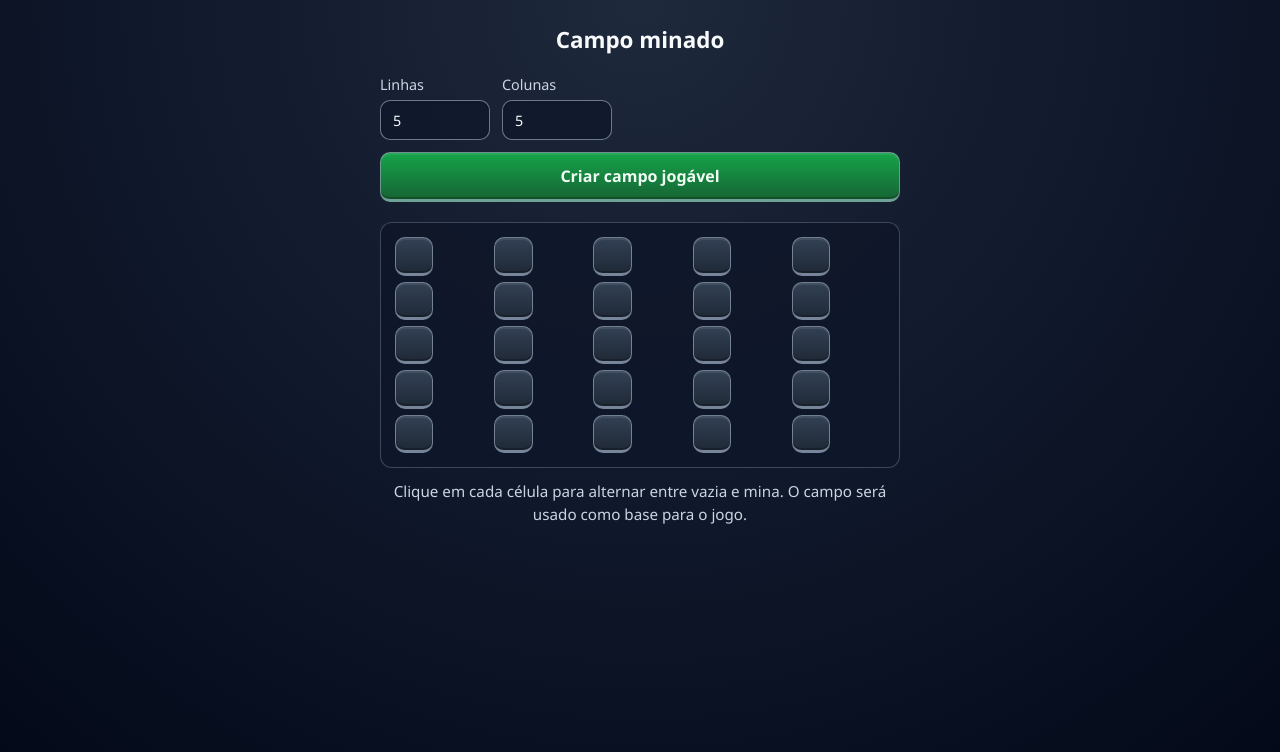
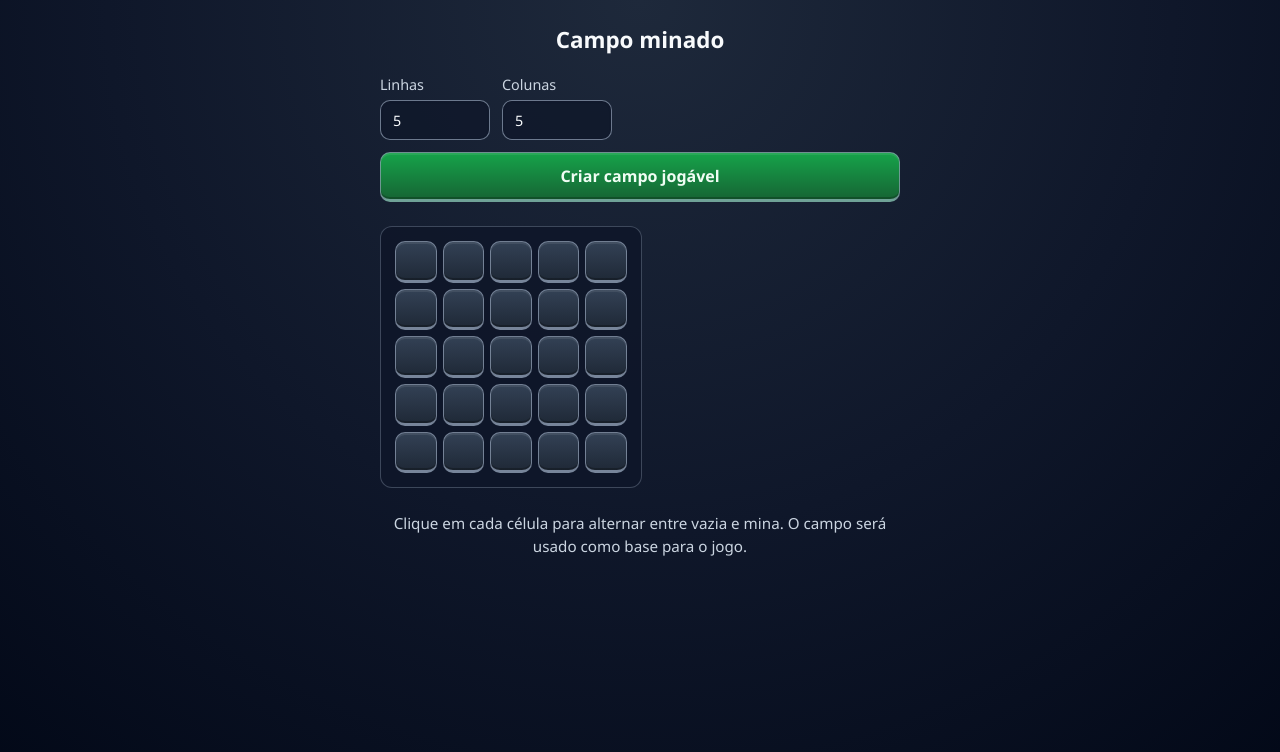
Before and after one commit to ocult/minesweeper, an Angular app: page /def in a window 1280 px wide. Shown: the top 752 px of the page. Built offline with nearby package versions, Linux system fonts and the light colour scheme.

Commit message:
Criação de componente comum.

```diff
--- a/src/app/camp-definition/camp-definition.component.html
+++ b/src/app/camp-definition/camp-definition.component.html
@@ -15,17 +15,12 @@
 
   <button class="action-button primary" type="button" (click)="createCamp()">Criar campo jogável</button>
 
-  <table>
-    <tbody>
-      <tr *ngFor="let row of definition.camp; let x = index">
-        <td *ngFor="let col of row; let y = index">
-          <button (click)="definition.changeBomb(x, y)" [ngClass]="getButtonClasses(x, y)">
-            <span class="cell-value">{{ htmlDisplay(x, y) }}</span>
-          </button>
-        </td>
-      </tr>
-    </tbody>
-  </table>
+  <app-minefield
+    [rows]="definition.camp"
+    [getCellValue]="htmlDisplay.bind(this)"
+    [getAppearance]="getCellAppearance.bind(this)"
+    (cellClick)="definition.changeBomb($event.x, $event.y)"
+  ></app-minefield>
 
   <p class="helper-text">
     Clique em cada célula para alternar entre vazia e mina.
--- a/src/app/camp-definition/camp-definition.component.less
+++ b/src/app/camp-definition/camp-definition.component.less
@@ -82,70 +82,3 @@ form {
   background: linear-gradient(180deg, #16a34a 0%, #166534 100%);
   color: #f0fdf4;
 }
-
-table {
-  border-spacing: 6px;
-  margin-top: 8px;
-  background: rgba(15, 23, 42, 0.9);
-  border: 1px solid rgba(148, 163, 184, 0.35);
-  border-radius: 12px;
-  padding: 8px;
-}
-
-td {
-  margin: 0;
-  padding: 0;
-}
-
-.cell-button {
-  width: 2.4rem;
-  height: 2.4rem;
-  min-width: 2.4rem;
-  min-height: 2.4rem;
-  margin: 0;
-  padding: 0;
-  border: 1px solid rgba(148, 163, 184, 0.7);
-  border-bottom-width: 3px;
-  border-radius: 10px;
-  background: linear-gradient(180deg, #334155 0%, #1f2937 100%);
-  color: #f8fafc;
-  font-family: 'Segoe UI', Tahoma, Geneva, Verdana, sans-serif;
-  font-size: 1rem;
-  font-weight: 800;
-  line-height: 1;
-  display: flex;
-  align-items: center;
-  justify-content: center;
-  box-shadow: inset 0 2px 0 rgba(255, 255, 255, 0.08), inset 0 -2px 0 rgba(0, 0, 0, 0.25);
-  cursor: pointer;
-  position: relative;
-  transition: transform 0.12s ease, filter 0.12s ease;
-}
-
-.cell-button:hover {
-  transform: translateY(-1px);
-  filter: brightness(1.08);
-}
-
-.cell-button.bomb::before {
-  content: '💣';
-  position: absolute;
-  inset: 0;
-  display: flex;
-  align-items: center;
-  justify-content: center;
-  font-size: 1.1rem;
-}
-
-.cell-button.bomb .cell-value {
-  visibility: hidden;
-}
-
-.cell-value {
-  display: inline-flex;
-  align-items: center;
-  justify-content: center;
-  width: 100%;
-  height: 100%;
-  text-shadow: 0 1px 0 rgba(255, 255, 255, 0.12);
-}
--- a/src/app/camp-definition/camp-definition.component.ts
+++ b/src/app/camp-definition/camp-definition.component.ts
@@ -2,6 +2,8 @@ import { CommonModule } from '@angular/common';
 import { Component, OnInit } from '@angular/core';
 import { FormsModule } from '@angular/forms';
 import { Router } from '@angular/router';
+import { MinefieldAppearance } from '../shared/minefield.types';
+import { MinefieldComponent } from '../shared/minefield.component';
 import { Bootcamp } from './bootcamp';
 import { CampStateService } from '../camp/camp-state.service';
 
@@ -9,10 +11,9 @@ import { CampStateService } from '../camp/camp-state.service';
   selector: 'app-camp-definition',
   templateUrl: './camp-definition.component.html',
   styleUrls: ['./camp-definition.component.less'],
-  imports: [CommonModule, FormsModule]
+  imports: [CommonModule, FormsModule, MinefieldComponent]
 })
 export class CampDefinitionComponent implements OnInit {
-
   definition = new Bootcamp(5, 5);
 
   constructor(
@@ -25,16 +26,11 @@ export class CampDefinitionComponent implements OnInit {
 
   htmlDisplay(x: number, y: number): string {
     const value = this.definition.display(x, y);
-    return value === ' ' ? '' : value;
+    return value === ' ' ? ' ' : value;
   }
 
-  getButtonClasses(x: number, y: number): string[] {
-    const classes = ['cell-button'];
-    if (this.definition.display(x, y) === '*') {
-      classes.push('bomb');
-    }
-
-    return classes;
+  getCellAppearance(x: number, y: number): MinefieldAppearance {
+    return this.definition.display(x, y) === '*' ? 'bomb' : 'hidden';
   }
 
   createCamp(): void {
--- a/src/app/camp/camp.component.less
+++ b/src/app/camp/camp.component.less
@@ -60,125 +60,6 @@
   color: #f8fafc;
 }
 
-table {
-  border-spacing: 6px;
-  margin: 12px 0;
-  background: rgba(15, 23, 42, 0.9);
-  border: none;
-  border-radius: 0;
-  padding: 8px;
-}
-
-td {
-  margin: 0;
-  padding: 0;
-}
-
-.cell-button {
-  width: 2.6rem;
-  height: 2.6rem;
-  min-width: 2.6rem;
-  min-height: 2.6rem;
-  margin: 0;
-  padding: 0;
-  border: none;
-  border-radius: 10px;
-  background: linear-gradient(180deg, #334155 0%, #1f2937 100%);
-  color: #e2e8f0;
-  font-family: 'Segoe UI', Tahoma, Geneva, Verdana, sans-serif;
-  font-size: 1.05rem;
-  font-weight: 800;
-  line-height: 1;
-  display: flex;
-  align-items: center;
-  justify-content: center;
-  box-shadow: inset 0 2px 0 rgba(255, 255, 255, 0.08), inset 0 -2px 0 rgba(0, 0, 0, 0.25);
-  cursor: pointer;
-  transition: transform 0.12s ease, filter 0.12s ease, box-shadow 0.12s ease;
-  position: relative;
-}
-
-.cell-button.hidden {
-  background: linear-gradient(180deg, #334155 0%, #1f2937 100%);
-  color: transparent;
-}
-
-.cell-button.hidden:hover {
-  filter: brightness(1.12);
-}
-
-.cell-button.flag {
-  background: linear-gradient(180deg, #7f1d1d 0%, #4c0519 100%);
-  border-color: rgba(248, 113, 113, 0.8);
-}
-
-.cell-button.flag::before {
-  content: '🚩';
-  position: absolute;
-  inset: 0;
-  display: flex;
-  align-items: center;
-  justify-content: center;
-  font-size: 1.1rem;
-}
-
-.cell-button.flag .cell-value {
-  visibility: hidden;
-}
-
-.cell-button.question {
-  background: linear-gradient(180deg, #78350f 0%, #451a03 100%);
-  border-color: rgba(251, 191, 36, 0.8);
-}
-
-.cell-button.question::before {
-  content: '❔';
-  position: absolute;
-  inset: 0;
-  display: flex;
-  align-items: center;
-  justify-content: center;
-  font-size: 1.1rem;
-}
-
-.cell-button.question .cell-value {
-  visibility: hidden;
-}
-
-.cell-button.revealed {
-  background: linear-gradient(180deg, #e2e8f0 0%, #cbd5e1 100%);
-  border-color: rgba(100, 116, 139, 0.8);
-  box-shadow: inset 0 2px 0 rgba(255, 255, 255, 0.8), inset 0 -2px 0 rgba(15, 23, 42, 0.12);
-}
-
-.cell-button.revealed .cell-value {
-  color: #0f172a;
-  text-shadow: none;
-}
-
-.cell-button.bomb::before {
-  content: '💣';
-  position: absolute;
-  inset: 0;
-  display: flex;
-  align-items: center;
-  justify-content: center;
-  font-size: 1.15rem;
-}
-
-.cell-button.bomb .cell-value {
-  visibility: hidden;
-}
-
-.cell-value {
-  display: inline-flex;
-  align-items: center;
-  justify-content: center;
-  width: 100%;
-  height: 100%;
-  text-shadow: 0 1px 0 rgba(255, 255, 255, 0.2);
-}
-
 .status-title {
   margin-bottom: 10px;
   transition: color 0.2s ease;
--- a/src/app/camp/camp.component.ts
+++ b/src/app/camp/camp.component.ts
@@ -1,17 +1,19 @@
 import { CommonModule } from '@angular/common';
 import { ChangeDetectorRef, Component, NgZone, OnDestroy } from '@angular/core';
 import { Router } from '@angular/router';
+import { MinefieldAppearance, MinefieldBoardDefinition, MinefieldMark } from '../shared/minefield.types';
+import { MinefieldComponent } from '../shared/minefield.component';
 import { CampStateService } from './camp-state.service';
 
 @Component({
   selector: 'app-camp',
   templateUrl: './camp.component.html',
   styleUrls: ['./camp.component.less'],
-  imports: [CommonModule]
+  imports: [CommonModule, MinefieldComponent]
 })
 export class CampComponent implements OnDestroy {
   revealed: boolean[][] = [];
-  marks: Array<Array<'flag' | 'question' | null>> = [];
+  marks: Array<Array<MinefieldMark>> = [];
   gameOver = false;
   gameWon = false;
   elapsedSeconds = 0;
@@ -31,7 +33,7 @@ export class CampComponent implements OnDestroy {
     this.reset();
   }
 
-  get definition() {
+  get definition(): MinefieldBoardDefinition | null {
     return this.campState.definition;
   }
 
@@ -86,37 +88,32 @@ export class CampComponent implements OnDestroy {
 
   getCellValue(x: number, y: number): string {
     if (!this.revealed[x][y]) {
-      return '';
+      return ' ';
     }
 
     const value = this.definition?.display(x, y) ?? ' ';
-    return value === ' ' ? '' : value;
+    return value === ' ' ? ' ' : value;
   }
 
-  getButtonClasses(x: number, y: number): string[] {
-    const classes = ['cell-button'];
+  getCellAppearance(x: number, y: number): MinefieldAppearance {
     if (!this.revealed[x][y]) {
       const mark = this.marks[x][y];
       if (mark === 'flag') {
-        classes.push('flag');
-        return classes;
+        return 'flag';
       }
 
       if (mark === 'question') {
-        classes.push('question');
-        return classes;
+        return 'question';
       }
 
-      classes.push('hidden');
-      return classes;
+      return 'hidden';
     }
 
-    classes.push('revealed');
     if (this.definition?.camp[x][y] === -1) {
-      classes.push('bomb');
+      return 'bomb';
     }
 
-    return classes;
+    return 'revealed';
   }
 
   onCellContextMenu(event: MouseEvent, x: number, y: number): void {
--- /dev/null
+++ b/src/app/shared/minefield.component.html
@@ -0,0 +1,16 @@
+<table class="minefield-board">
+  <tbody>
+    <tr *ngFor="let row of rows; let x = index">
+      <td *ngFor="let cell of row; let y = index">
+        <button
+          type="button"
+          [ngClass]="['cell-button', getAppearance(x, y)]"
+          (click)="cellClick.emit({ x, y })"
+          (contextmenu)="onContextMenu($event, x, y)"
+        >
+          <span class="cell-value">{{ getCellValue(x, y) || ' ' }}</span>
+        </button>
+      </td>
+    </tr>
+  </tbody>
+</table>
--- /dev/null
+++ b/src/app/shared/minefield.component.ts
@@ -0,0 +1,24 @@
+import { CommonModule } from '@angular/common';
+import { Component, EventEmitter, Input, Output } from '@angular/core';
+import { MinefieldAppearance, MinefieldCellPosition, MinefieldMatrix } from './minefield.types';
+
+@Component({
+  selector: 'app-minefield',
+  standalone: true,
+  templateUrl: './minefield.component.html',
+  styleUrls: ['./minefield.less'],
+  imports: [CommonModule]
+})
+export class MinefieldComponent {
+  @Input() rows: MinefieldMatrix = [];
+  @Input() getCellValue: (x: number, y: number) => string = () => ' ';
+  @Input() getAppearance: (x: number, y: number) => MinefieldAppearance = () => 'hidden';
+
+  @Output() cellClick = new EventEmitter<MinefieldCellPosition>();
+  @Output() cellContextMenu = new EventEmitter<{ event: MouseEvent; position: MinefieldCellPosition }>();
+
+  onContextMenu(event: MouseEvent, x: number, y: number): void {
+    event.preventDefault();
+    this.cellContextMenu.emit({ event, position: { x, y } });
+  }
+}
--- /dev/null
+++ b/src/app/shared/minefield.less
@@ -0,0 +1,134 @@
+.minefield-board {
+  border-spacing: 6px;
+  margin: 12px 0;
+  background: rgba(15, 23, 42, 0.9);
+  border: 1px solid rgba(148, 163, 184, 0.35);
+  border-radius: 12px;
+  padding: 8px;
+}
+
+.minefield-board td {
+  margin: 0;
+  padding: 0;
+}
+
+.cell-button {
+  width: 2.6rem;
+  height: 2.6rem;
+  min-width: 2.6rem;
+  min-height: 2.6rem;
+  margin: 0;
+  padding: 0;
+  border: 1px solid rgba(148, 163, 184, 0.7);
+  border-bottom-width: 3px;
+  border-radius: 10px;
+  background: linear-gradient(180deg, #334155 0%, #1f2937 100%);
+  color: #e2e8f0;
+  font-family: 'Segoe UI', Tahoma, Geneva, Verdana, sans-serif;
+  font-size: 1.05rem;
+  font-weight: 800;
+  line-height: 1;
+  display: flex;
+  align-items: center;
+  justify-content: center;
+  box-shadow: inset 0 2px 0 rgba(255, 255, 255, 0.08), inset 0 -2px 0 rgba(0, 0, 0, 0.25);
+  cursor: pointer;
+  position: relative;
+  transition: transform 0.12s ease, filter 0.12s ease, box-shadow 0.12s ease;
+}
+
+.cell-button:hover {
+  transform: translateY(-1px);
+  filter: brightness(1.08);
+}
+
+.cell-button.hidden {
+  background: linear-gradient(180deg, #334155 0%, #1f2937 100%);
+  color: rgba(255, 255, 255, 0.08);
+}
+
+.cell-button.hidden .cell-value {
+  color: rgba(255, 255, 255, 0.08);
+  opacity: 0.9;
+}
+
+.cell-button.hidden:hover {
+  filter: brightness(1.12);
+}
+
+.cell-button.flag,
+.cell-button.question,
+.cell-button.revealed,
+.cell-button.bomb {
+  border-color: rgba(148, 163, 184, 0.7);
+}
+
+.cell-button.flag {
+  background: linear-gradient(180deg, #7f1d1d 0%, #4c0519 100%);
+}
+
+.cell-button.flag::before {
+  content: '🚩';
+  position: absolute;
+  inset: 0;
+  display: flex;
+  align-items: center;
+  justify-content: center;
+  font-size: 1.1rem;
+}
+
+.cell-button.flag .cell-value,
+.cell-button.question .cell-value,
+.cell-button.bomb .cell-value {
+  visibility: hidden;
+  color: transparent;
+}
+
+.cell-button.question {
+  background: linear-gradient(180deg, #78350f 0%, #451a03 100%);
+}
+
+.cell-button.question::before {
+  content: '❔';
+  position: absolute;
+  inset: 0;
+  display: flex;
+  align-items: center;
+  justify-content: center;
+  font-size: 1.1rem;
+}
+
+.cell-button.revealed {
+  background: linear-gradient(180deg, #e2e8f0 0%, #cbd5e1 100%);
+  box-shadow: inset 0 2px 0 rgba(255, 255, 255, 0.8), inset 0 -2px 0 rgba(15, 23, 42, 0.12);
+}
+
+.cell-button.revealed .cell-value {
+  color: #0f172a;
+  text-shadow: none;
+  visibility: visible;
+}
+
+.cell-button.bomb {
+  background: linear-gradient(180deg, #334155 0%, #1f2937 100%);
+}
+
+.cell-button.bomb::before {
+  content: '💣';
+  position: absolute;
+  inset: 0;
+  display: flex;
+  align-items: center;
+  justify-content: center;
+  font-size: 1.15rem;
+}
+
+.cell-value {
+  display: inline-flex;
+  align-items: center;
+  justify-content: center;
+  width: 100%;
+  height: 100%;
+  text-shadow: 0 1px 0 rgba(255, 255, 255, 0.2);
+  overflow: hidden;
+}
```
Also changed, not shown: src/app/camp/camp.component.html (+7 -16 lines), src/app/shared/minefield.types.ts (added, +9 -0 lines).
